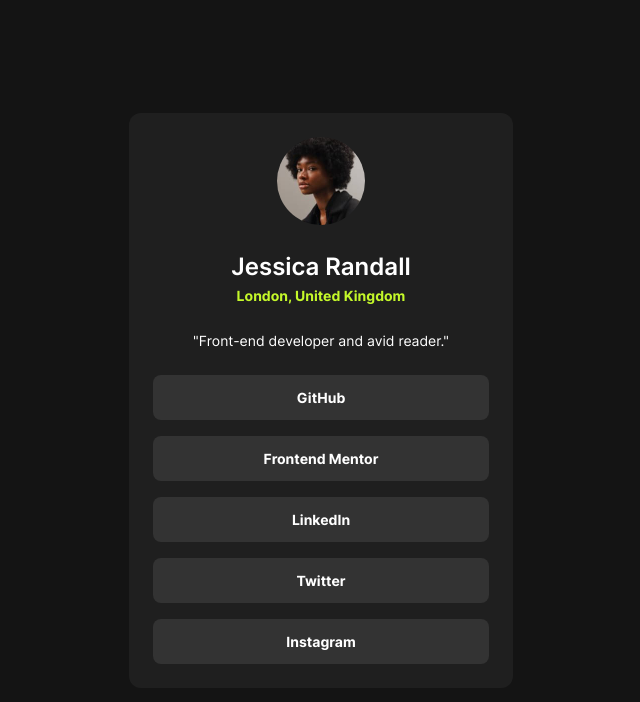
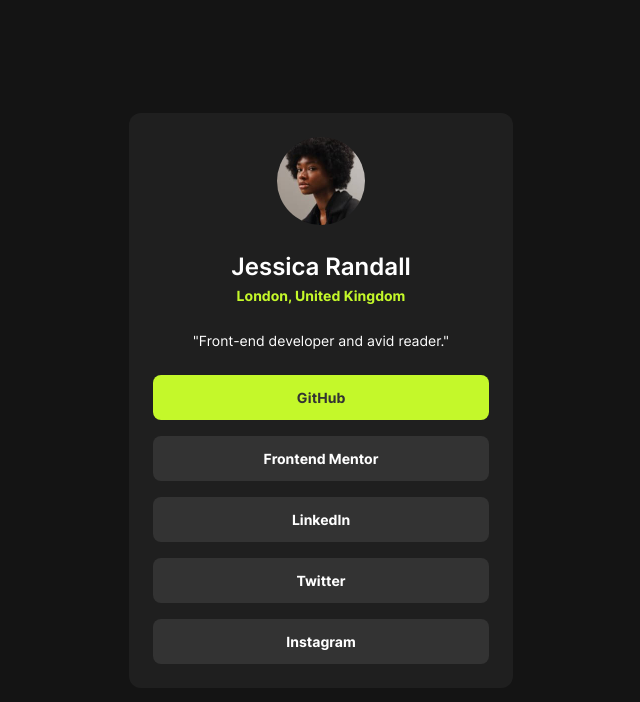
Before and after one commit to niezgoda-piotr/Frontend-Mentor---Social-links-profile, a website built with Vite: page index.html in a window 1280 px wide. In both pictures the pointer is over the link "GitHub". Shown: the whole page, without its empty margins (319-959 px from the left). Built offline with nearby package versions, Linux system fonts and the light colour scheme.

Commit message:
Add hovers tyling for link and update README

```diff
--- a/css/style.css
+++ b/css/style.css
@@ -132,3 +132,13 @@
     justify-content: center;
     align-items: center;
 }
+
+.social-links a:hover {
+    color: var(--color-grey-700);
+    background-color: var(--color-green);
+}
+
+.social-links a:active {
+    color: var(--color-white);
+    background-color: var(--color-grey-900);
+}
```
Also changed, not shown: README-template.md (deleted), README.md.
